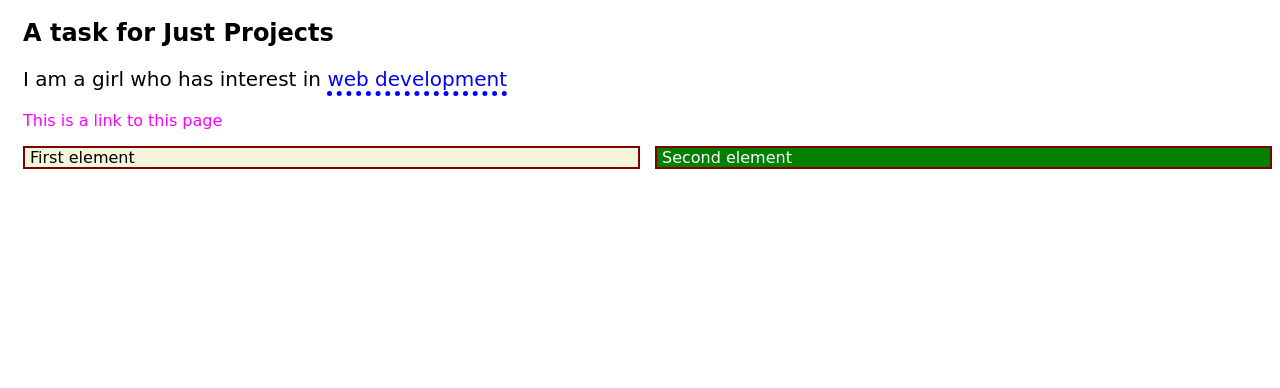
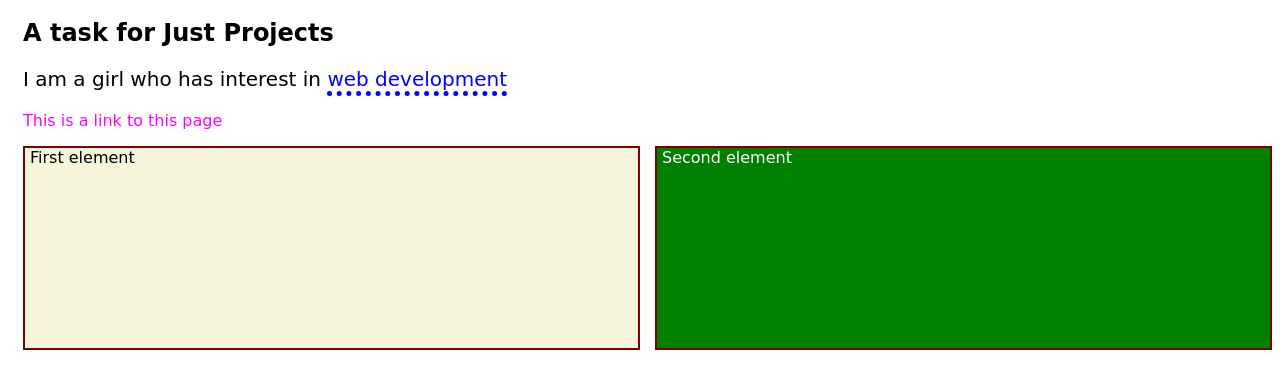
Before and after one commit to MayreeOsuyak/TJS-lesson, a plain HTML site: page index.html in a window 1280 px wide. Shown: the part 62-450 px from the top of the page. Drawn offline with Linux system fonts and the light colour scheme.

Commit message:
modified:style.css

```diff
--- a/style.css
+++ b/style.css
@@ -23,6 +23,9 @@ body{
 .flex-child{
     flex: 1;
     border: 2px solid maroon;
+    height: 200px;
+    width: 45%;
+
 }
 .flex-child:first-child{
     margin-right: 15px;
```
